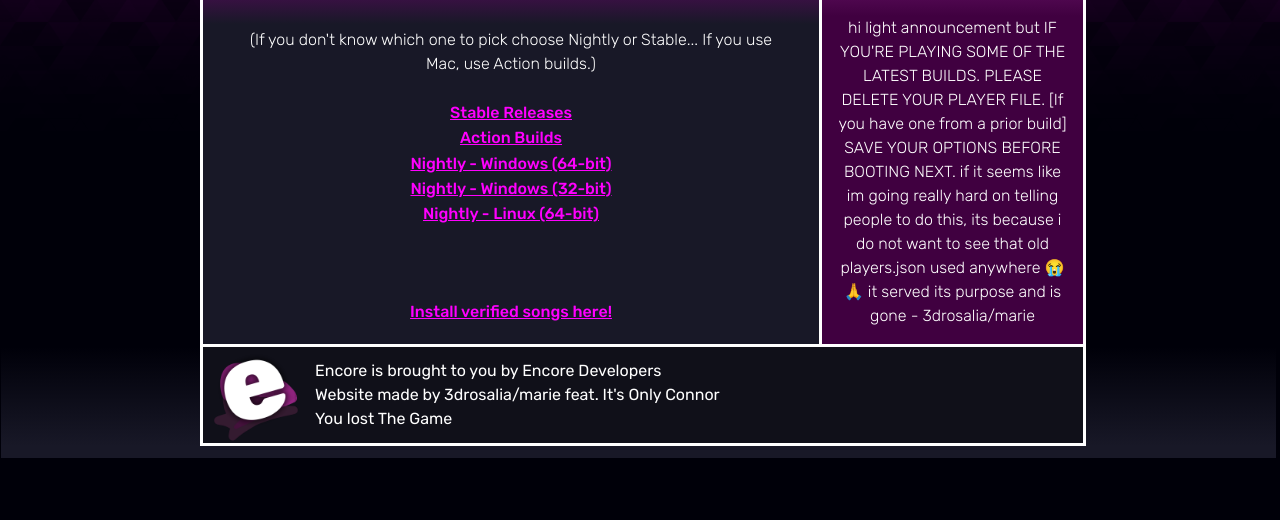
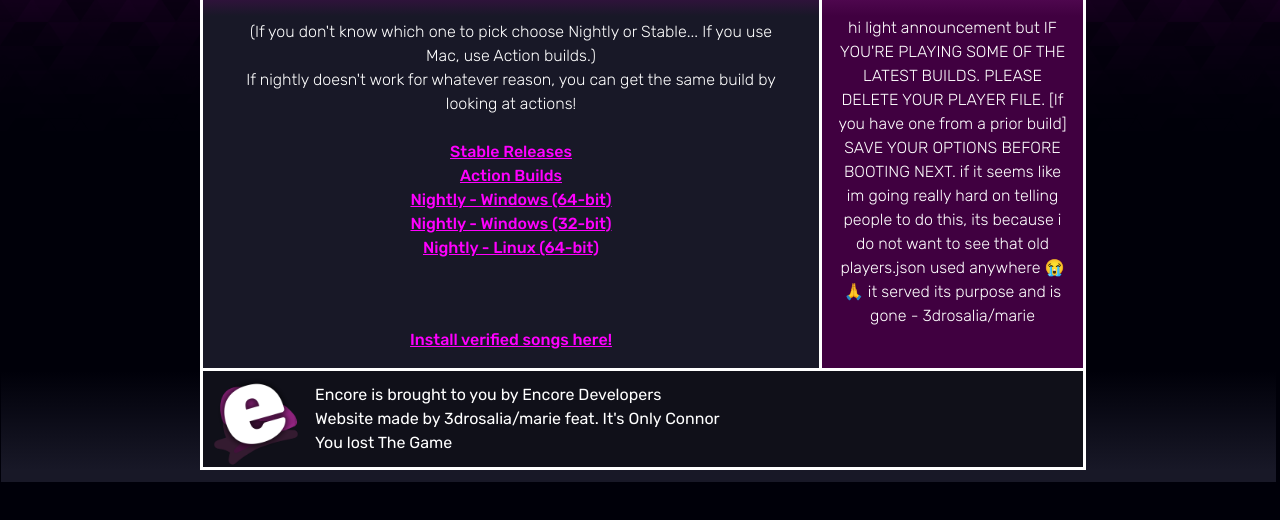
Before and after one commit to Encore-Developers/encore-developers.github.io, a plain HTML site: page install.html in a window 1280 px wide. Shown: the part 242-762 px from the top of the page. Drawn offline with Linux system fonts and the light colour scheme.

Commit message:
Nightly build disclaimer
Adds a quick note that if nightly doesn't work, use the action builds.

```diff
--- a/install.html
+++ b/install.html
@@ -50,6 +50,8 @@
                 <h1 class="mini-grid">Install</h1>
                 <p class="mini-grid">
                     (If you don't know which one to pick choose Nightly or Stable... If you use Mac, use Action builds.)
+                    <br>
+                    If nightly doesn't work for whatever reason, you can get the same build by looking at actions!
                     <br></br>
 
                     <a class="textLinks" href="https://github.com/Encore-Developers/Encore/releases">Stable Releases</a>
```
